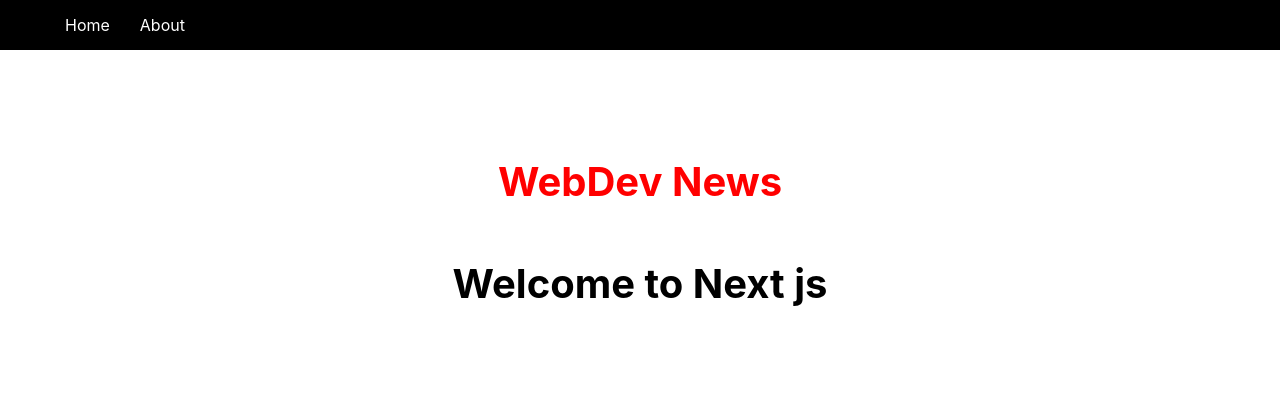
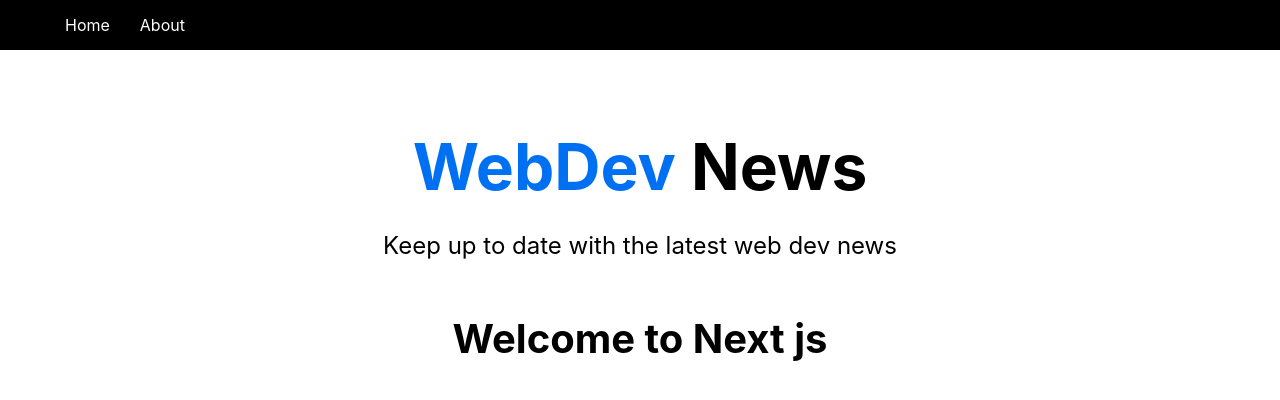
Before and after one commit to abu-git/next-js, a Next.js app: page / in a window 1280 px wide. Shown: the top 400 px of the page. Built offline with nearby package versions, Linux system fonts and the light colour scheme.

Commit message:
proper styling techniques used

```diff
--- a/components/Header.js
+++ b/components/Header.js
@@ -3,17 +3,12 @@
 const Header = () => {
     return (
         <div>
-            <h1 className='title'>
+            <h1 className={headerStyles.title}>
                 <span>WebDev</span> News
             </h1>
-
-            <style jsx>
-                {`
-                    .title {
-                        color: red
-                    }
-                `}
-            </style>
+            <p className={headerStyles.description}>
+                Keep up to date with the latest web dev news
+            </p>
         </div>
     )
 }
```
